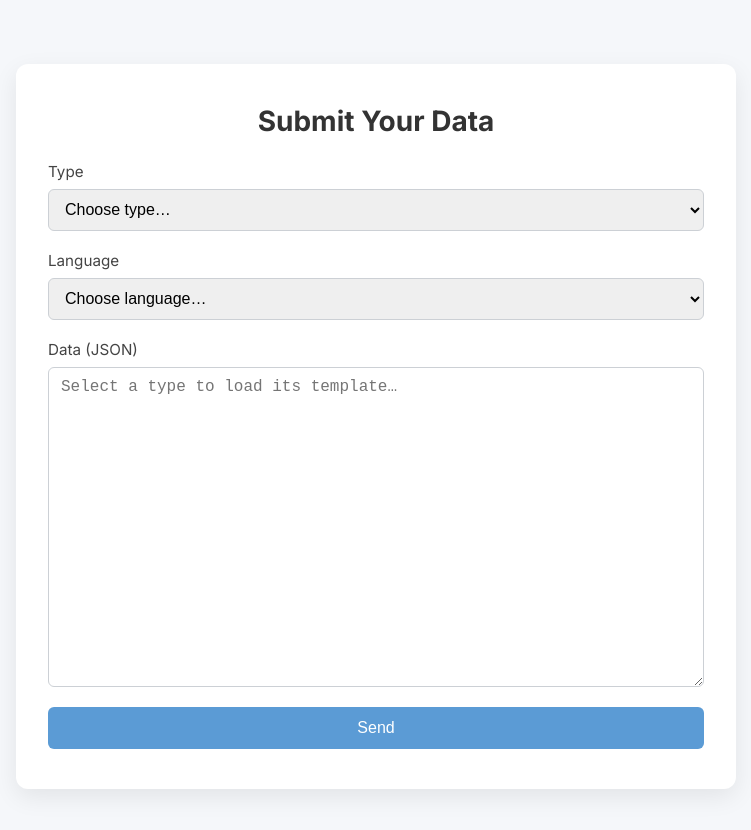
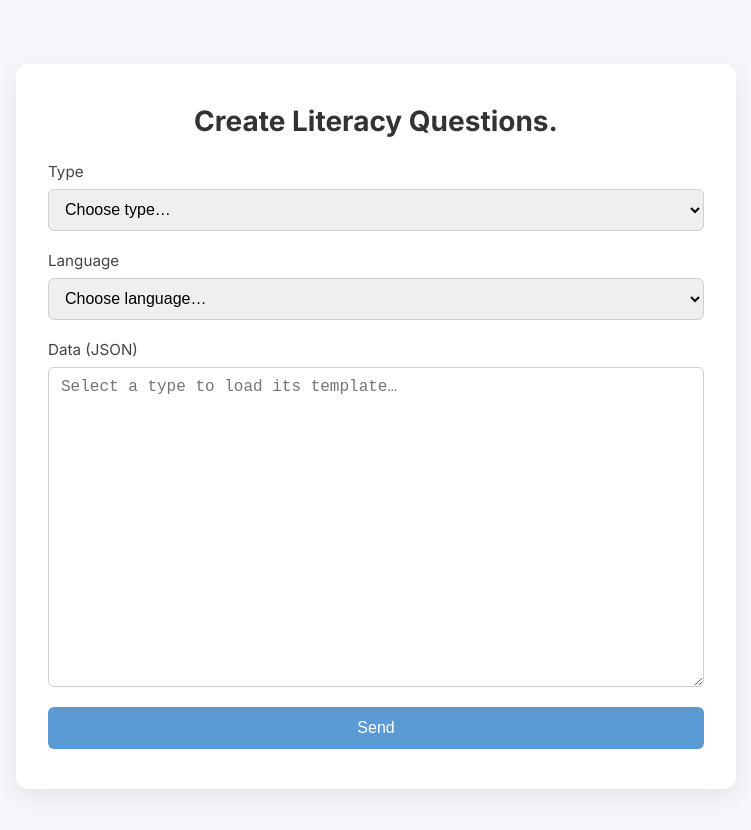
Before and after one commit to victorursu/cfmyapp-fullstack, a Next.js app: page / in a window 1280 px wide. Shown: the top 830 px of the page, without its empty margins (264-1015 px from the left). Built offline with nearby package versions, Linux system fonts and the light colour scheme.

Commit message:
Add json validation.

```diff
--- a/app/page.js
+++ b/app/page.js
@@ -61,7 +61,7 @@ export default function Home() {
   return (
       <main className={styles.main}>
         <div className={styles.formCard}>
-          <h1 className={styles.title}>Submit Your Data</h1>
+          <h1 className={styles.title}>Create Literacy Questions.</h1>
 
           <form onSubmit={handleSubmit} className={styles.form}>
             <label>
```
